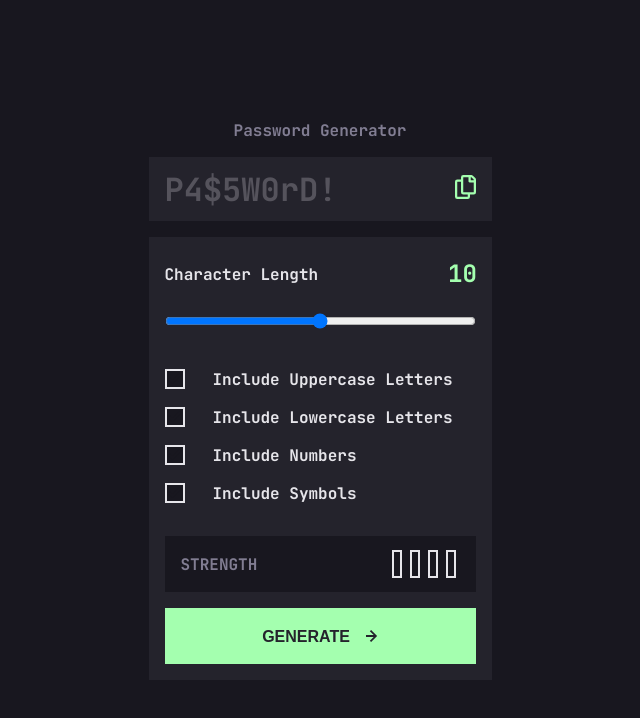
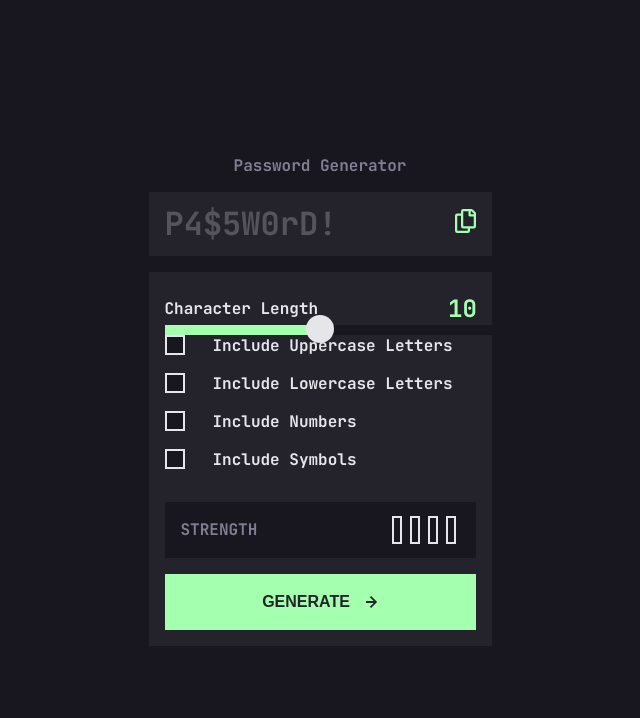
Before and after one commit to TatoPirtakhia/Password-Generator, a React (Create React App) app: page / in a window 1280 px wide. Shown: the top 718 px of the page, without its empty margins (320-960 px from the left). Built offline with nearby package versions, Linux system fonts and the light colour scheme.

Commit message:
fix: slider style

```diff
--- a/src/App.css
+++ b/src/App.css
@@ -74,10 +74,43 @@
   line-height: 32px;
   color: #a4ffaf;
 }
-.range {
+/* .range {
   margin-top: 23px;
   margin-bottom: 40px;
   width: 311px;
+} */
+.range {
+  -webkit-appearance: none;
+  appearance: none;
+  width: 100%;
+  height: 10px;
+  background: linear-gradient(
+    to right,
+    #a4ffaf 0%,
+    #a4ffaf 50%,
+    #18171f 0%,
+    #18171f 100%
+  );
+  outline: none;
+}
+.range::-webkit-slider-thumb {
+  -webkit-appearance: none;
+  appearance: none;
+  width: 28px;
+  height: 28px;
+  background: #e6e5ea;
+  cursor: pointer;
+  border-radius: 50%;
+}
+.range::-webkit-slider-runnable-track {
+  height: 30px;
+  width: 100%;
+}
+.range::-webkit-slider-thumb:active,
+.range::-webkit-slider-thumb:hover {
+  cursor: pointer;
+  background: #18171f;
+  border: 2px solid #a4ffaf;
 }
 
 .box_check {
--- a/src/App.js
+++ b/src/App.js
@@ -158,9 +158,14 @@ function App() {
           <span className="valueOfRange">{range}</span>
         </div>
         <input
+          style={{
+            background: `linear-gradient(to right, #a4ffaf 0%, #a4ffaf ${
+              range * 5
+            }%, #18171f 0%, #18171f 100%)`,
+          }}
           type="range"
           className="range"
-          min="0"
+          min="1"
           max="20"
           step={1}
           value={range}
```
